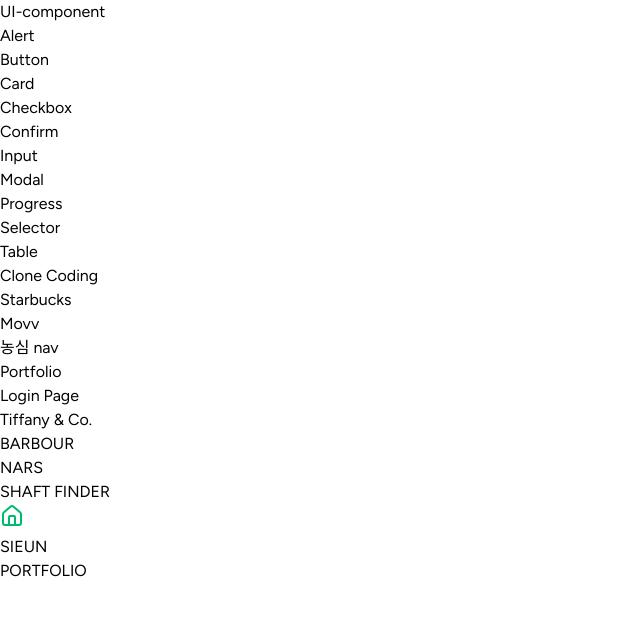
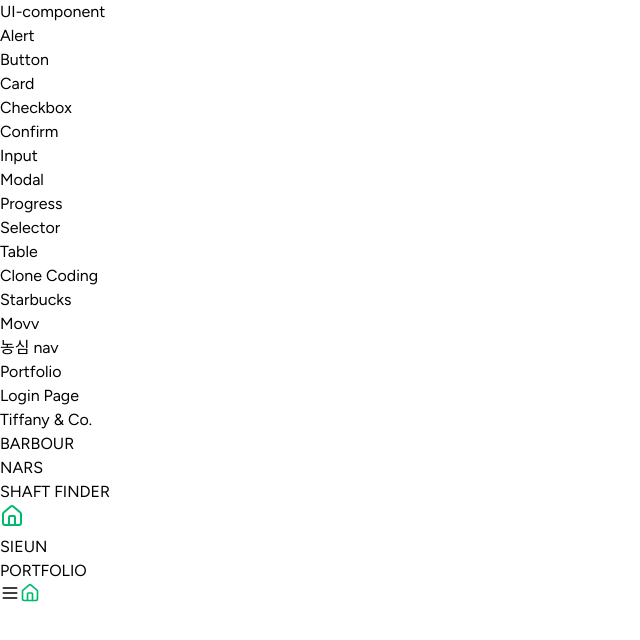
Before and after one commit to Sienna98/portfolio-sieun, a Next.js app: page / in a window 1280 px wide. Shown: the top 640 px of the page, without its empty margins (0-640 px from the left). Built offline with nearby package versions, Linux system fonts and the light colour scheme.

Commit message:
floating button 추가

```diff
--- a/src/app/layout.tsx
+++ b/src/app/layout.tsx
@@ -3,6 +3,7 @@ import { Figtree } from "next/font/google";
 
 import "../styles/globals.css";
 import SideBar from "@/components/Side-bar";
+import FloatingButton from "@/components/Floating-button";
 
 const font = Figtree({ subsets: ["latin"] });
 
@@ -20,6 +21,7 @@ export default function RootLayout({
     <html lang="en">
       <body className={font.className}>
         <SideBar>{children}</SideBar>
+        <FloatingButton />
       </body>
     </html>
   );
--- /dev/null
+++ b/src/components/Floating-button.tsx
@@ -0,0 +1,27 @@
+"use client";
+
+import Image from "next/image";
+import { useRouter } from "next/navigation";
+
+const FloatingButton = () => {
+  const router = useRouter();
+
+  return (
+    <div className="flex flex-col gap-2 fixed bottom-[30px] right-[20px] md:hidden">
+      <button
+        className="p-3 bg-white rounded-full shadow"
+        onClick={() => router.push("/")}
+      >
+        <Image src="/icons/menu.svg" alt="홈" width="20" height="20" />
+      </button>
+      <button
+        className="p-3 bg-white rounded-full shadow"
+        onClick={() => router.push("/")}
+      >
+        <Image src="/icons/home.svg" alt="홈" width="20" height="20" />
+      </button>
+    </div>
+  );
+};
+
+export default FloatingButton;
```
Also changed, not shown: public/icons/menu.svg (added).
